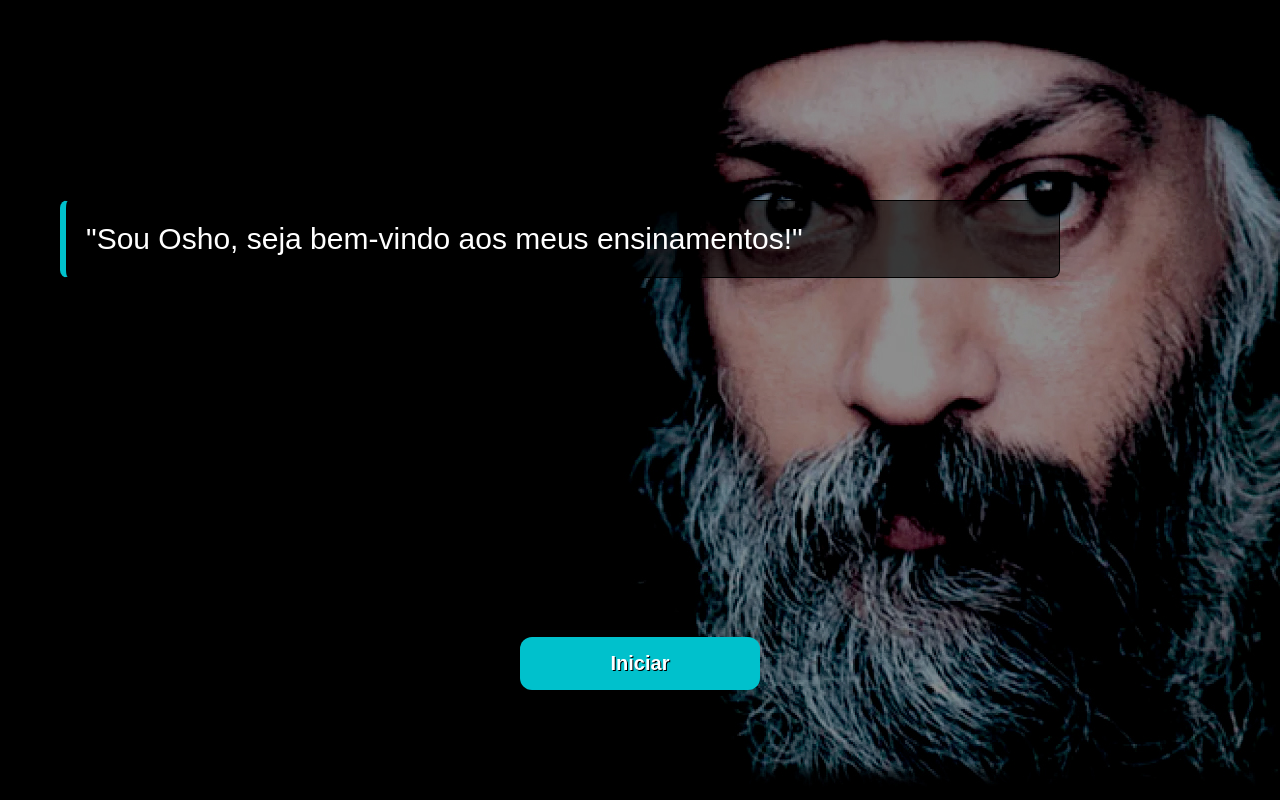
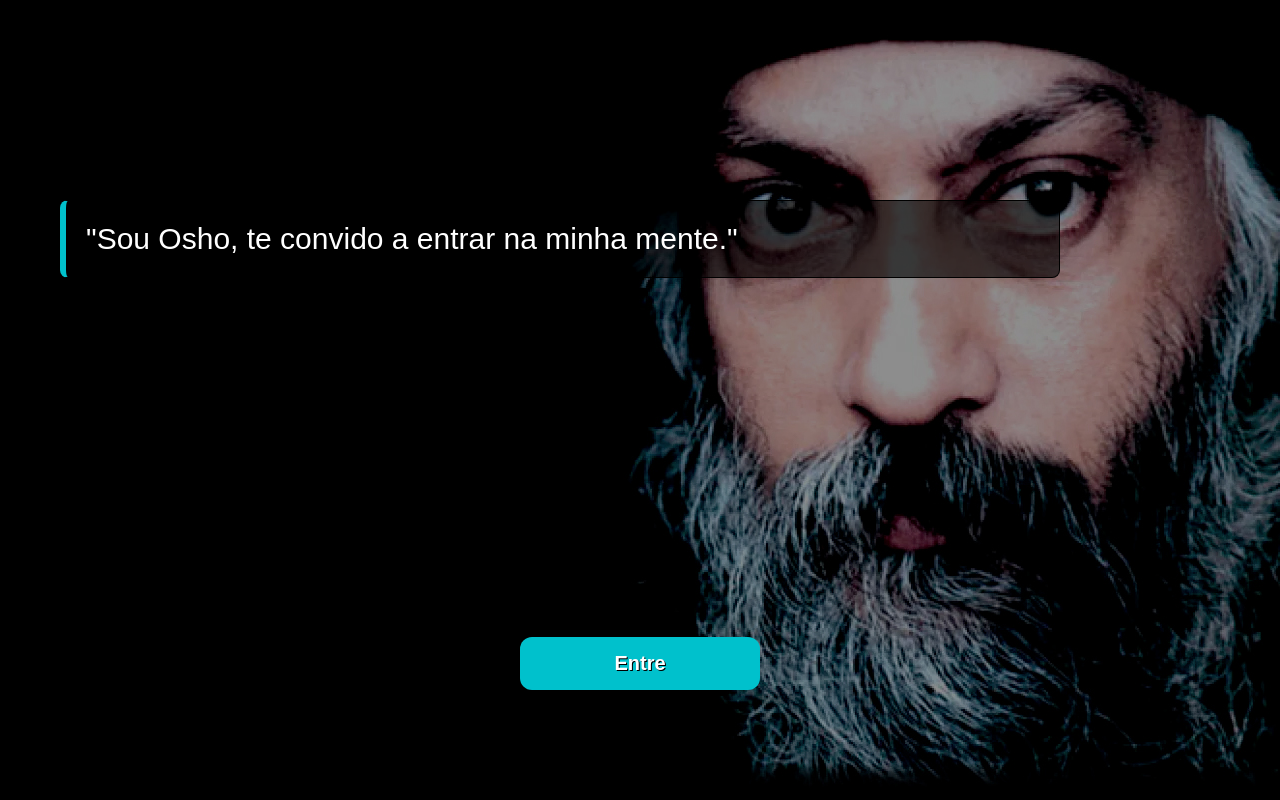
Before and after one commit to claudioromanosp/osho-diario, a React (Create React App) app: page / in a window 1280 px wide. Built offline with nearby package versions, Linux system fonts and the light colour scheme; a web font is replaced by a local one.

Commit message:
Feature: alterando textos

```diff
--- a/src/components/Phrases/index.js
+++ b/src/components/Phrases/index.js
@@ -2,8 +2,8 @@
 import Button from "../Button";
 
 function Phrases() {
-    const [state, setState] = useState('Sou Osho, seja bem-vindo aos meus ensinamentos!');
-    const [label, setLabel] = useState("Iniciar");
+    const [state, setState] = useState("Sou Osho, te convido a entrar na minha mente.");
+    const [label, setLabel] = useState("Entre");
 
     function changePhrase(){
         setLabel("Novo Ensinamento");
```
